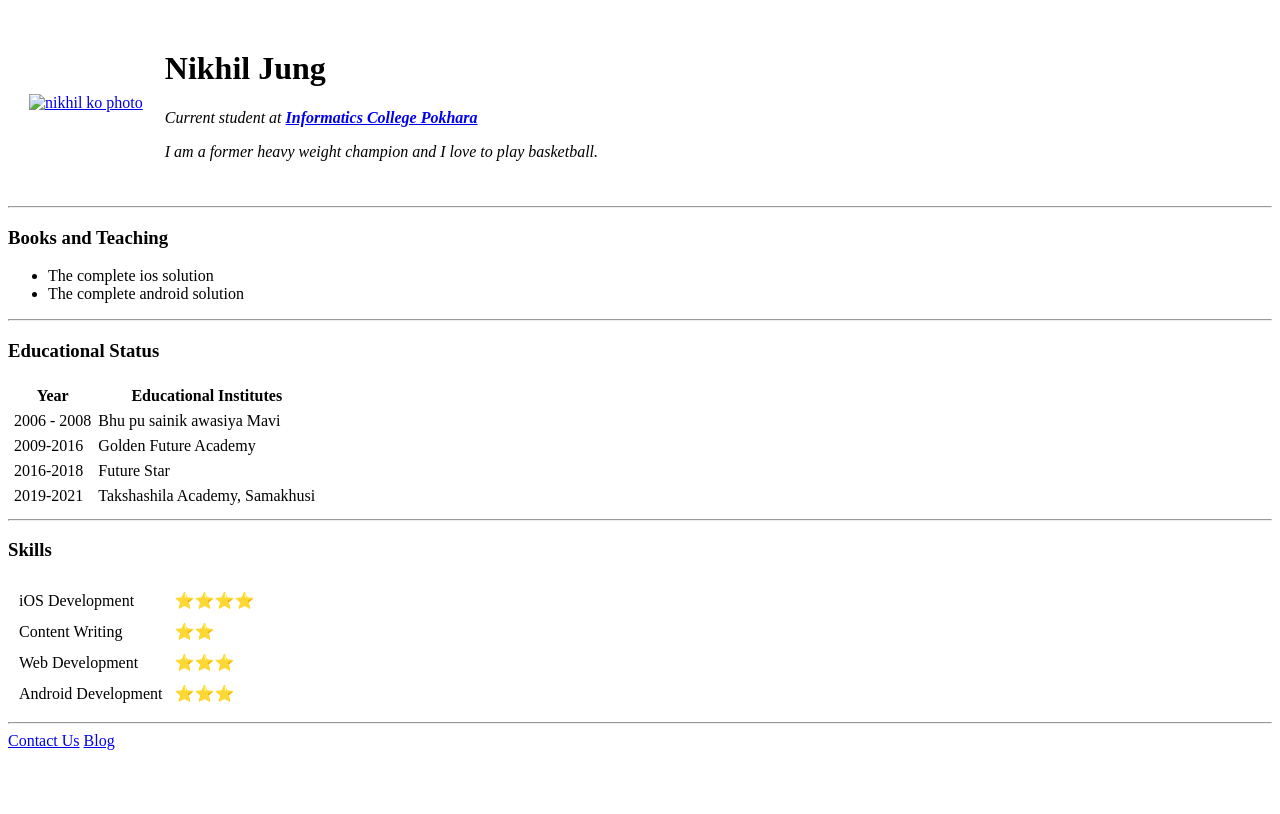
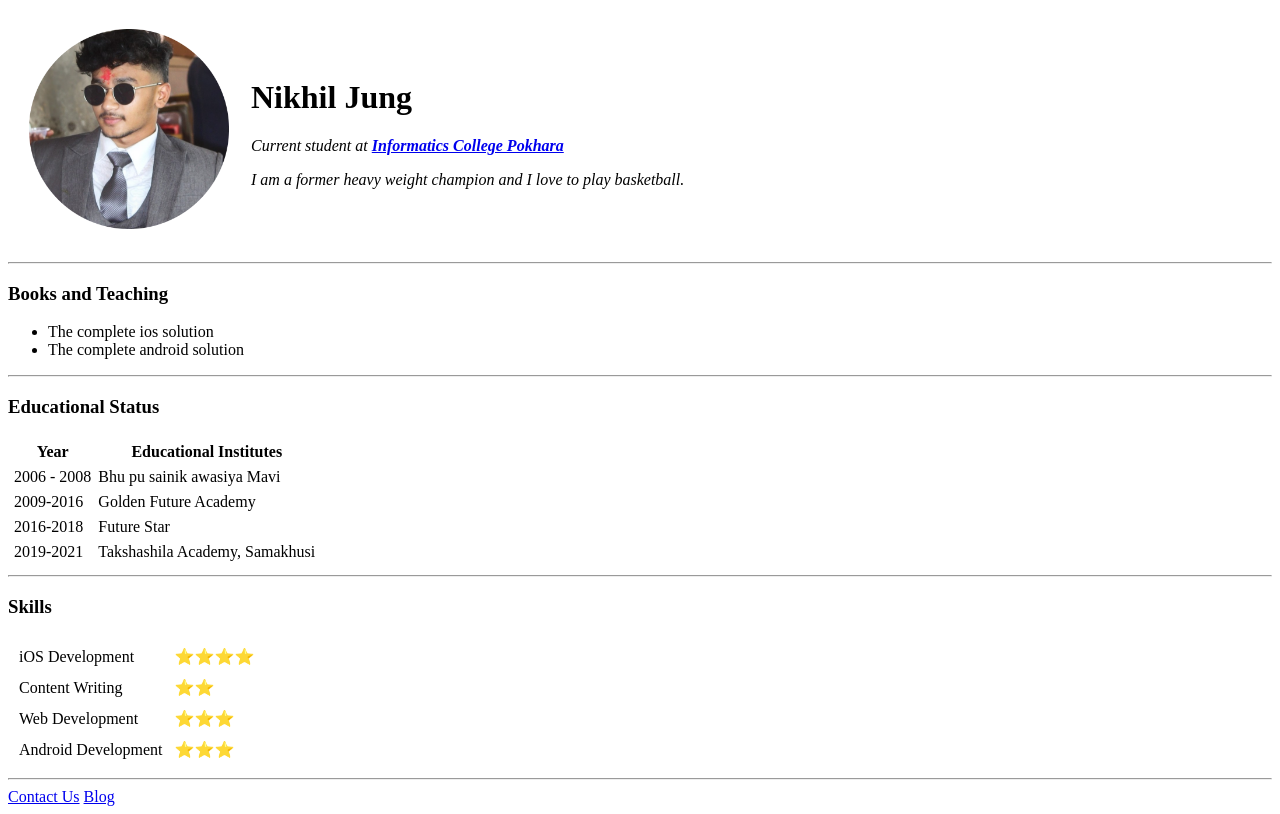
Before and after one commit to NikhilJung69/CV, a plain HTML site: page index.html in a window 1280 px wide. Drawn offline with Linux system fonts and the light colour scheme; the site is published under a folder, as on GitHub Pages, so addresses that start at the root find nothing.

Commit message:
Update index.html

```diff
--- a/index.html
+++ b/index.html
@@ -9,7 +9,7 @@
 <body>
     <table cellspacing="20">
         <tr>
-            <td>   <a href="https://www.youtube.com/"><img src="/demopics/hero-modified.png" alt="nikhil ko photo" width="200" height="200"></a></td>
+            <td>   <a href="https://www.youtube.com/"><img src="demopics/hero-modified.png" alt="nikhil ko photo" width="200" height="200"></a></td>
 
             <td><h1> Nikhil Jung</h1>
                 <p><em> Current student at <strong><a href="https://www.icp.edu.np/" >Informatics College Pokhara</a></strong></em></p>
```
